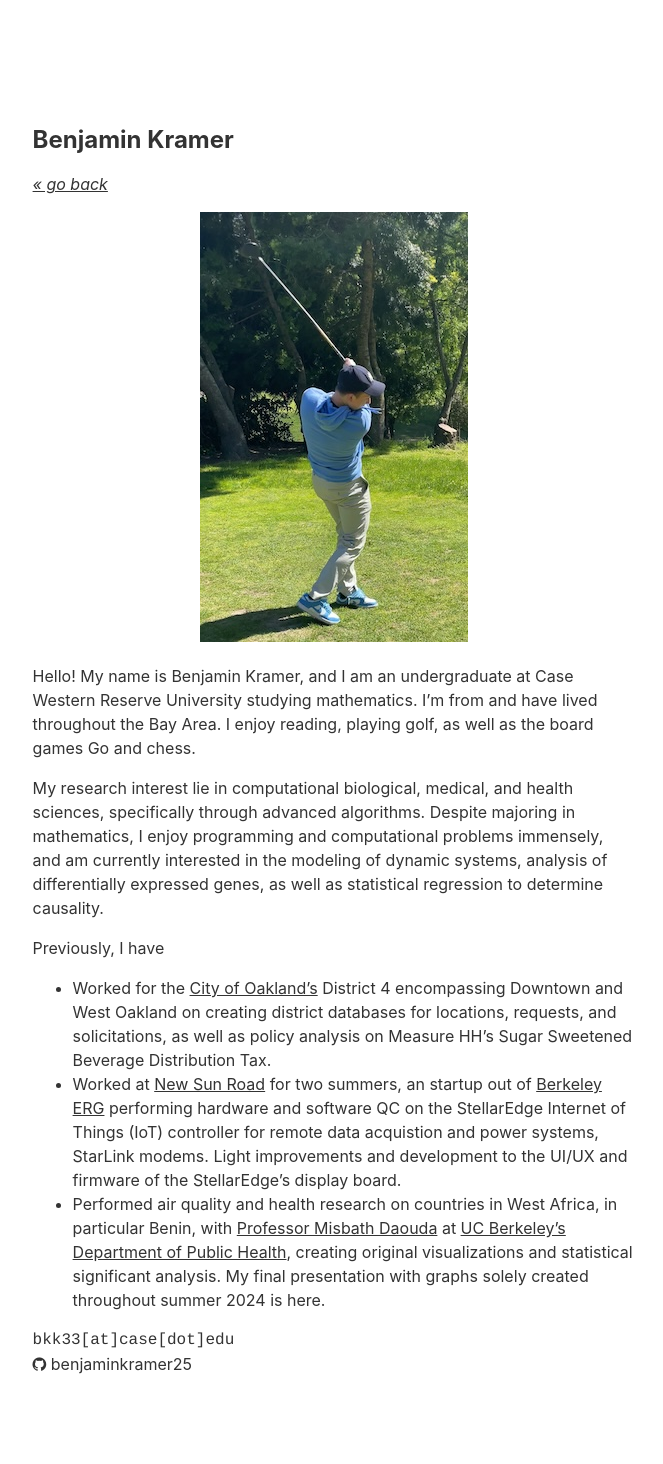
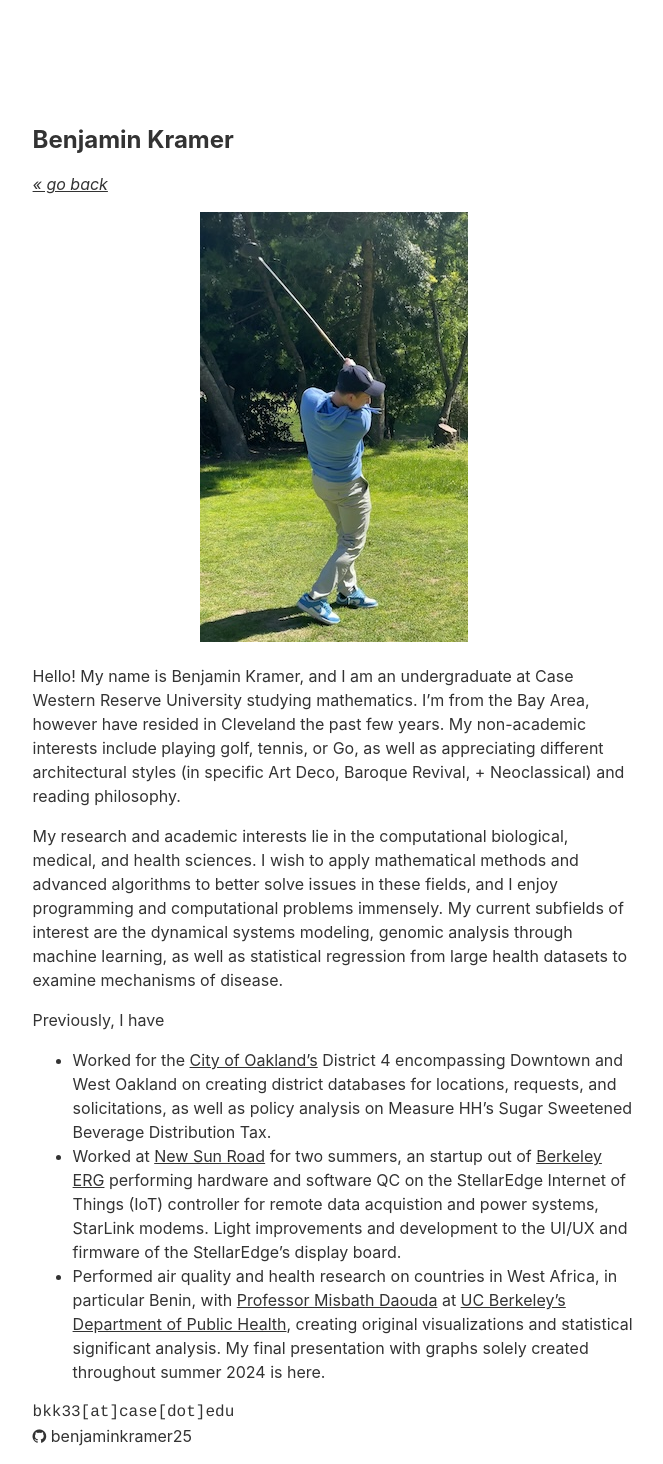
Before and after one commit to benjaminkramer64/benjaminkramer25.github.io, a Jekyll site: the page built from about.md, in a window 1280 px wide. Shown: the whole page, without its empty margins (313-976 px from the left). Built offline with Jekyll 4.4.1, drawn with Linux system fonts in a browser that asks for light colours; before the commit the page ends 1392 px from its top, so only the background shows below that.

Commit message:
Update about.md

```diff
--- a/about.md
+++ b/about.md
@@ -8,9 +8,9 @@ title: Benjamin Kramer
   <img width="268" height="430" src="assets/images/golf.jpg">
 </p>
 
-Hello! My name is Benjamin Kramer, and I am an undergraduate at Case Western Reserve University studying mathematics. I'm from and have lived throughout the Bay Area. I enjoy reading, playing golf, as well as the board games Go and chess.
+Hello! My name is Benjamin Kramer, and I am an undergraduate at Case Western Reserve University studying mathematics. I'm from the Bay Area, however have resided in Cleveland the past few years. My non-academic interests include playing golf, tennis, or Go, as well as appreciating different architectural styles (in specific Art Deco, Baroque Revival, + Neoclassical) and reading philosophy.
 
-My research interest lie in computational biological, medical, and health sciences, specifically through advanced algorithms. Despite majoring in mathematics, I enjoy programming and computational problems immensely, and am currently interested in the modeling of dynamic systems, analysis of differentially expressed genes, as well as statistical regression to determine causality.
+My research and academic interests lie in the computational biological, medical, and health sciences. I wish to apply mathematical methods and advanced algorithms to better solve issues in these fields, and I enjoy programming and computational problems immensely. My current subfields of interest are the dynamical systems modeling, genomic analysis through machine learning, as well as statistical regression from large health datasets to examine mechanisms of disease.
 
 Previously, I have
 - Worked for the <a class="about-link" href="https://www.oaklandca.gov/" target="_blank">City of Oakland's</a> District 4 encompassing Downtown and West Oakland on creating district databases for locations, requests, and solicitations, as well as policy analysis on Measure HH's Sugar Sweetened Beverage Distribution Tax.
```
